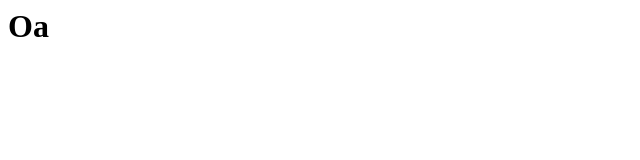
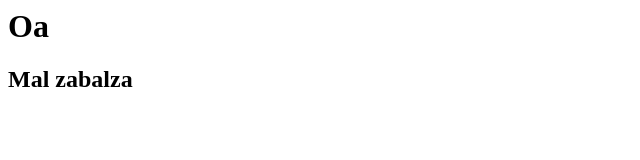
Before and after one commit to citzep-2019528/Practica, a plain HTML site: page index.html in a window 1280 px wide. Shown: the whole page, without its empty margins (0-640 px from the left). Drawn offline with Linux system fonts and the light colour scheme.

Commit message:
Que estas haciendo mae

```diff
--- a/index.html
+++ b/index.html
@@ -4,5 +4,8 @@
 		<h1>
 			Oa
 		</h1>
+        <h2>
+            Mal zabalza
+        </h2>
 	</body>
 </html>
```
